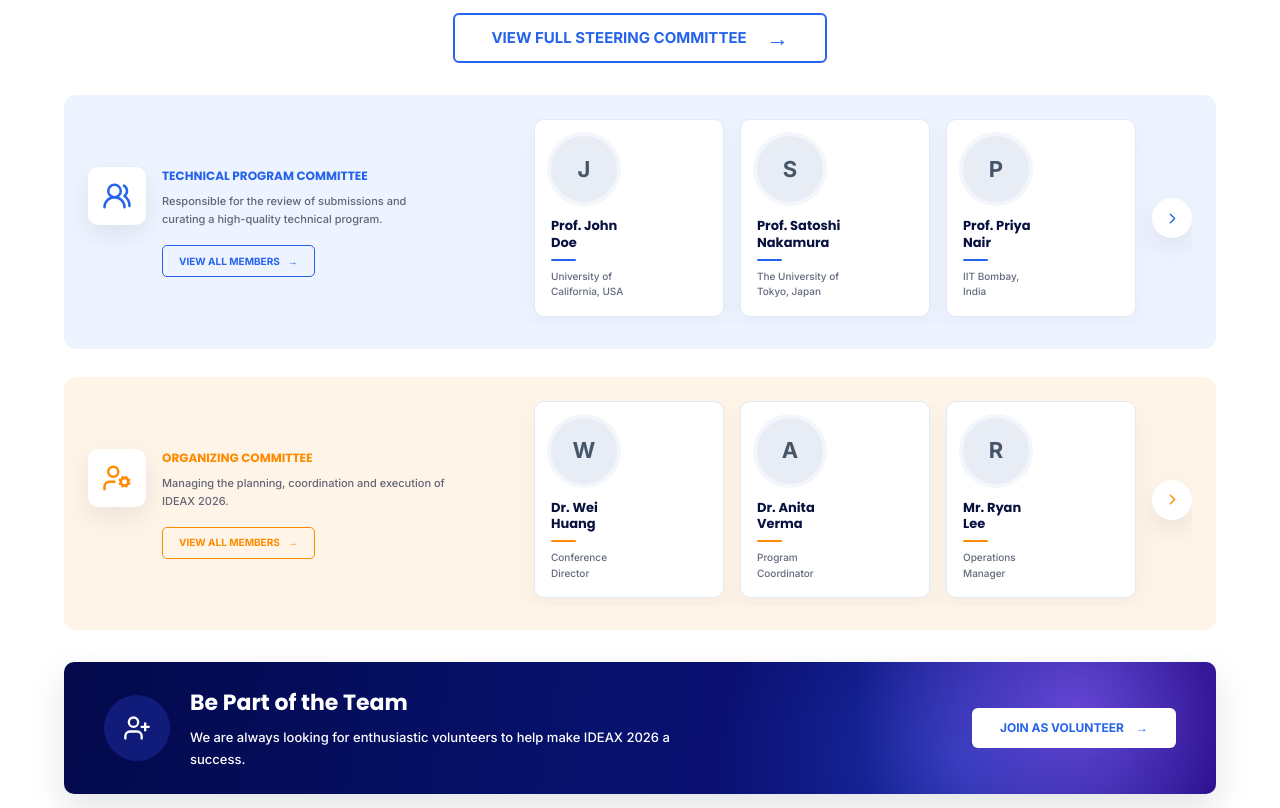
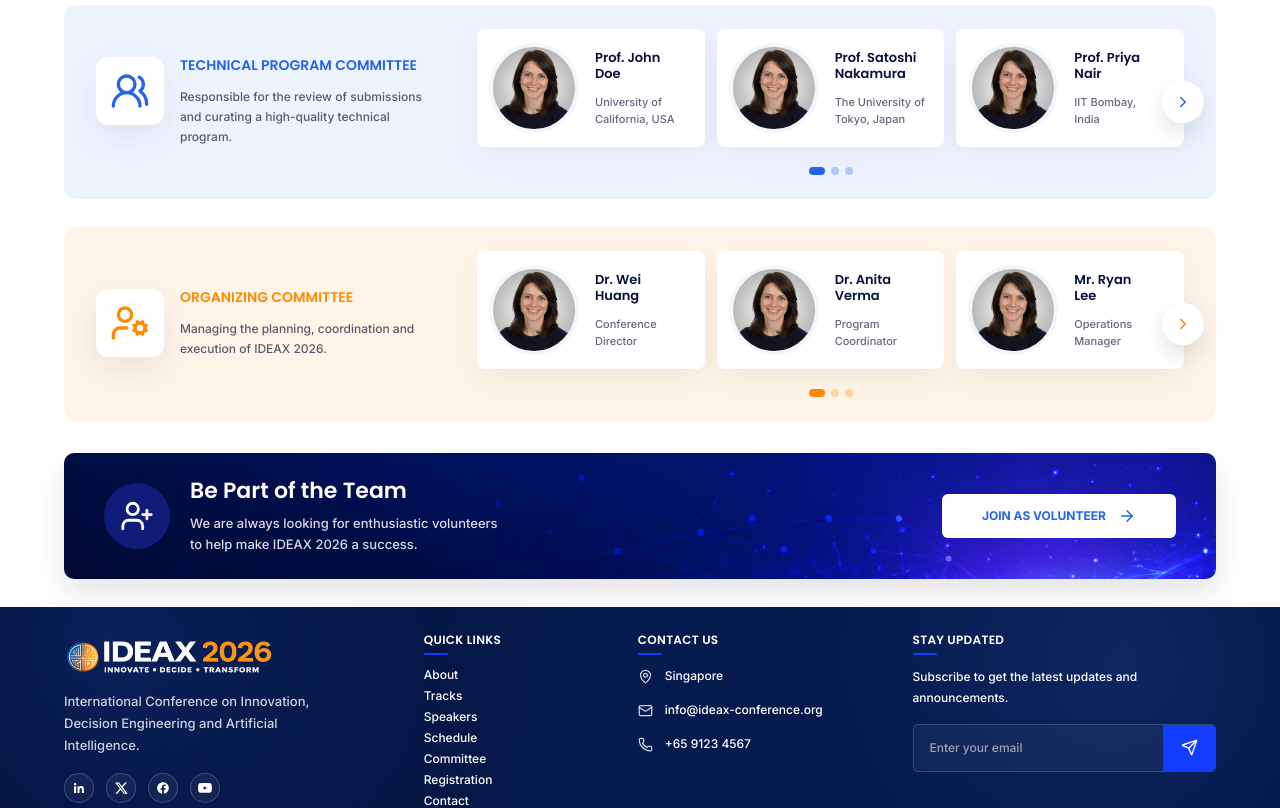
Before and after one commit to Dhanshri-Rc/IDEX-2026, a React (Vite) app: page /committee in a window 1280 px wide. Shown: the part 1060-1868 px from the top of the page. Built offline with nearby package versions, Linux system fonts and the light colour scheme.

Commit message:
refactor: enhance Committee page layout and functionality, add dynamic member display

```diff
--- a/src/pages/Committee.jsx
+++ b/src/pages/Committee.jsx
@@ -1,9 +1,10 @@
-import { Users2, UserCog, ChevronRight, UserPlus } from "lucide-react";
+import { Users2, UserCog, ChevronRight, UserPlus, ArrowRight } from "lucide-react";
 import { Link } from "react-router-dom";
 import { motion } from "framer-motion";
 import committeeHero from "../assets/hero/CommiteBg.png";
 import cta from "../assets/hero/commiteCta.png";
 import profile from "../assets/hero/emly.jpg"
+import { useState } from "react";
 
 const STEERING = [
   { name: "Prof. David\nTan", role: "Chair", org: "National University of\nSingapore, Singapore" },
@@ -25,44 +26,14 @@ const ORGANIZING = [
   { name: "Mr. Ryan\nLee", org: "Operations\nManager" },
 ];
 
-function AvatarCircle({ name, size = "h-[72px] w-[72px]" }) {
-  return (
-    <div className={`${size} shrink-0 overflow-hidden rounded-full bg-[#E8EDF5] ring-4 ring-[#F3F6FA]`}>
-      <div className="flex h-full w-full items-center justify-center text-[22px] font-bold text-slate-600">
-        {name.replace("\n", " ").split(" ")[1]?.[0] || "U"}
-      </div>
-    </div>
-  );
-}
 
-function PersonCard({ name, role, org, bar = "bg-[#2563EB]" }) {
-  return (
-    <motion.div
-      whileHover={{ y: -7, scale: 1.015 }}
-      className="flex min-h-[150px] w-full items-start gap-4 rounded-[10px] border border-[#E1E9F6] bg-white p-4 shadow-[0_8px_26px_rgba(15,23,42,0.04)] transition-all duration-300 hover:border-[#C7D8FF] hover:shadow-[0_18px_40px_rgba(37,99,235,0.13)] sm:w-[190px] sm:flex-col sm:items-start"
-    >
-      <AvatarCircle name={name} size="h-[66px] w-[66px]" />
 
-      <div>
-        <h4 className="whitespace-pre-line text-[13px] font-bold leading-tight text-[#07113F]">
-          {name}
-        </h4>
 
-        <div className={`my-2 h-[2px] w-[25px] rounded-full ${bar}`} />
-
-        {role && (
-          <p className="text-[10px] font-bold text-[#2563EB]">{role}</p>
-        )}
-
-        <p className="mt-1 whitespace-pre-line text-[10px] font-medium leading-[1.55] text-[#1F2A44]/70">
-          {org}
-        </p>
-      </div>
-    </motion.div>
-  );
-}
 
 export default function Committee() {
+
+  const [technicalIndex, setTechnicalIndex] = useState(0);
+const [organizingIndex, setOrganizingIndex] = useState(0);
   return (
     <main className="overflow-hidden bg-white text-[#07113F]">
       {/* HERO */}
@@ -93,11 +64,10 @@ export default function Committee() {
 
       <h1 className="text-[40px] font-[600] leading-none text-black sm:text-[46px] lg:text-[50px]">
         Our{" "} <br />
-        <span className="bg-gradient-to-r from-[#47bef5] to-[#493af3] bg-clip-text text-transparent">
+        <span className="bg-gradient-to-r from-[#2cb2ef] to-[#493af3] bg-clip-text text-transparent">
           Committee
         </span>
       </h1>
-
       <div className="mt-4 flex h-[4px] w-[70px] overflow-hidden rounded-full">
         <span className="w-[55%] bg-[#13B5FF]" />
         <span className="w-[45%] bg-[#FFC21A]" />
@@ -162,7 +132,8 @@ export default function Committee() {
           <div className="flex items-center gap-3">
             <div className="h-[88px] w-[88px] shrink-0 overflow-hidden rounded-full bg-[#E8EDF5] ring-4 ring-[#F3F6FA] transition-transform duration-300 group-hover:scale-105">
               <div className="flex h-full w-full items-center justify-center text-[28px] font-semibold text-slate-600">
-                {m.name.replace("\n", " ").split(" ")[1]?.[0]}
+
+                <img src={profile} alt="" />
               </div>
             </div>
 
@@ -185,12 +156,12 @@ export default function Committee() {
       ))}
     </div>
 
-    <Link
+    {/* <Link
       to="/committee"
       className="mt-10 inline-flex h-[50px] items-center justify-center gap-5 rounded-[6px] border-2 border-[#2563EB] px-9 text-[15px] font-bold uppercase text-[#2563EB] transition-all duration-300 hover:-translate-y-0.5 hover:bg-[#2563EB] hover:text-white hover:shadow-[0_12px_30px_rgba(37,99,235,0.22)]"
     >
       View Full Steering Committee <span className="text-[22px] leading-none">→</span>
-    </Link>
+    </Link> */}
   </div>
 </section>
 
@@ -204,6 +175,8 @@ export default function Committee() {
       color="#2563EB"
       bg="bg-[#EEF4FF]"
       members={TECHNICAL}
+      activeIndex={technicalIndex}
+      setActiveIndex={setTechnicalIndex}
     />
 
     <CommitteeRow
@@ -213,6 +186,8 @@ export default function Committee() {
       color="#FF8A00"
       bg="bg-[#FFF4E8]"
       members={ORGANIZING}
+      activeIndex={organizingIndex}
+      setActiveIndex={setOrganizingIndex}
       orange
     />
   </div>
@@ -227,30 +202,39 @@ export default function Committee() {
     transition={{ duration: 0.55 }}
     className="relative mx-auto flex max-w-[1340px] flex-col items-start justify-between gap-5 overflow-hidden rounded-[10px] px-6 py-6 text-white shadow-[0_14px_35px_rgba(15,23,42,0.12)] sm:flex-row sm:items-center sm:px-10"
   >
-          <div className="absolute inset-0 bg-[linear-gradient(100deg,#03094B_0%,#07126E_48%,#180079_100%)]" />
-          <div className="absolute inset-0 bg-[radial-gradient(circle_at_88%_35%,rgba(139,92,246,.65),transparent_22%),radial-gradient(circle_at_78%_75%,rgba(37,99,235,.45),transparent_28%)]" />
+    <img
+      src={cta}
+      alt="CTA Background"
+      className="absolute inset-0 h-full w-full object-cover object-center"
+    />
 
-          <div className="relative z-10 flex items-center gap-4 sm:gap-5">
-            <span className="flex h-[54px] w-[54px] shrink-0 items-center justify-center rounded-full bg-[#101B7A] sm:h-[66px] sm:w-[66px]">
-              <UserPlus size={28} />
-            </span>
+    <div className="relative z-10 flex w-full items-center gap-4 sm:w-auto sm:gap-5">
+      <motion.span
+        whileHover={{ scale: 1.1 }}
+        className="flex h-[54px] w-[54px] shrink-0 items-center justify-center rounded-full bg-[#101B7A] sm:h-[66px] sm:w-[66px]"
+      >
+        <UserPlus size={28} className="text-white sm:h-[34px] sm:w-[34px]" />
+      </motion.span>
 
       <div>
-              <h3 className="text-[19px] font-bold sm:text-[22px]">
+        <h3 className="text-[20px] font-semibold leading-tight sm:text-[22px]">
           Be Part of the Team
         </h3>
-              <p className="mt-2 max-w-[520px] text-[12px] font-medium leading-relaxed text-white/82 sm:text-[13px]">
-                We are always looking for enthusiastic volunteers to help make
-                IDEAX 2026 a success.
+
+        <p className="mt-2 max-w-[560px] text-[12px] font-medium leading-relaxed text-white/85 sm:text-[13px]">
+          We are always looking for enthusiastic volunteers
+          <br className="hidden sm:block" />
+          to help make IDEAX 2026 a success.
         </p>
       </div>
     </div>
 
     <Link
       to="/registration"
-            className="relative z-10 inline-flex h-[40px] w-full items-center justify-center gap-3 rounded-[6px] bg-white px-7 text-[12px] font-bold uppercase text-[#2563EB] transition hover:bg-[#FFC21A] hover:text-[#07113F] sm:w-auto"
+      className="relative z-10 inline-flex h-[44px] w-full items-center justify-center gap-3 rounded-[6px] bg-white px-8 text-[12px] font-bold uppercase text-[#2563EB] transition-all duration-300 hover:-translate-y-1 hover:bg-[#FFC21A] hover:text-[#07113F] sm:w-auto sm:px-10"
     >
-            Join as Volunteer <span>→</span>
+      Join as Volunteer
+      <ArrowRight size={18}/>
     </Link>
   </motion.div>
 </section>
@@ -258,52 +242,117 @@ export default function Committee() {
   );
 }
 
-function CommitteeRow({ icon: Icon, title, desc, color, bg, members, orange }) {
+function CommitteeRow({
+  icon: Icon,
+  title,
+  desc,
+  color,
+  bg,
+  members,
+  activeIndex,
+  setActiveIndex,
+  orange,
+}) {
+  const visibleMembers = [
+    ...members.slice(activeIndex),
+    ...members.slice(0, activeIndex),
+  ];
+
+  const nextSlide = () => {
+    setActiveIndex((prev) => (prev + 1) % members.length);
+  };
+
   return (
     <motion.div
       initial={{ opacity: 0, y: 24 }}
       whileInView={{ opacity: 1, y: 0 }}
       viewport={{ once: true }}
-      className={`rounded-[12px] ${bg} p-5 sm:p-6`}
+      transition={{ duration: 0.55, ease: "easeOut" }}
+      className={`rounded-[12px] ${bg} px-5 py-6 sm:px-7 lg:px-8`}
     >
-      <div className="flex flex-col gap-5 lg:flex-row lg:items-center">
-        <div className="flex gap-4 lg:w-[360px]">
-          <span className="flex h-[58px] w-[58px] shrink-0 items-center justify-center rounded-[10px] bg-white shadow-[0_10px_25px_rgba(15,23,42,.08)]">
-            <Icon size={30} style={{ color }} />
+      <div className="flex flex-col gap-4 lg:flex-row lg:items-center">
+        <div className="flex flex-col gap-4 sm:flex-row lg:w-[365px] lg:shrink-0">
+          <span className="flex h-[68px] w-[68px] shrink-0 items-center justify-center rounded-[12px] bg-white shadow-[0_12px_30px_rgba(15,23,42,0.08)]">
+            <Icon size={40} strokeWidth={2} style={{ color }} />
           </span>
 
-          <div>
-            <h3 className="text-[12px] font-bold uppercase" style={{ color }}>
+          <div className="text-left">
+            <h3
+              className="text-[14px] font-semibold uppercase leading-tight"
+              style={{ color }}
+            >
               {title}
             </h3>
-            <p className="mt-2 text-[11px] font-medium leading-relaxed text-[#1F2A44]/70">
+
+            <p className="mt-3 max-w-[260px] text-[12px] font-medium leading-[1.7] text-[#1F2A44]/75">
               {desc}
             </p>
 
-            <Link
+            {/* <Link
               to="/committee"
-              className="mt-4 inline-flex h-[32px] items-center gap-2 rounded-[5px] border px-4 text-[10px] font-bold uppercase transition hover:text-white"
+              className="mt-4 inline-flex h-[34px] items-center gap-3 rounded-[5px] border px-4 text-[10px] font-bold uppercase transition-all duration-300 hover:-translate-y-0.5 hover:bg-white"
               style={{ borderColor: color, color }}
             >
-              View All Members <span>→</span>
-            </Link>
+              View All Members <span className="text-[15px]">→</span>
+            </Link> */}
           </div>
         </div>
 
-        <div className="flex flex-1 gap-4 overflow-x-auto pb-2 lg:justify-end">
-          {members.map((m) => (
-            <div key={m.name} className="min-w-[190px]">
-              <PersonCard
-                name={m.name}
-                org={m.org}
-                bar={orange ? "bg-[#FF8A00]" : "bg-[#2563EB]"}
+        <div className="relative flex-1">
+          <motion.div
+            key={activeIndex}
+            initial={{ opacity: 0, x: 24 }}
+            animate={{ opacity: 1, x: 0 }}
+            transition={{ duration: 0.45 }}
+            className="grid grid-cols-1 gap-3 sm:grid-cols-2 xl:grid-cols-3"
+          >
+            {visibleMembers.slice(0, 3).map((m, index) => (
+              <motion.div
+                key={`${m.name}-${activeIndex}`}
+                initial={{ opacity: 0, y: 18 }}
+                animate={{ opacity: 1, y: 0 }}
+                transition={{ duration: 0.4, delay: index * 0.05 }}
+                whileHover={{ y: -6, scale: 1.015 }}
+                className="flex min-h-[118px] items-center gap-5 rounded-[8px] bg-white px-4 py-4 shadow-[0_10px_28px_rgba(15,23,42,0.05)] transition-all duration-300 hover:shadow-[0_18px_40px_rgba(37,99,235,0.12)]"
+              >
+                <div className="h-[82px] w-[82px] shrink-0 overflow-hidden rounded-full bg-[#E8EDF5] ring-4 ring-[#F3F6FA]">
+                  <div className="flex h-full w-full items-center justify-center text-[24px] font-bold text-slate-600">
+                    <img src={profile} alt="" />
+                  </div>
+                </div>
+
+                <div>
+                  <h4 className="whitespace-pre-line text-[13px] font-semibold leading-tight text-[#07113F]">
+                    {m.name}
+                  </h4>
+                  <p className="mt-3 whitespace-pre-line text-[11px] font-medium leading-[1.5] text-[#1F2A44]/70">
+                    {m.org}
+                  </p>
+                </div>
+              </motion.div>
+            ))}
+          </motion.div>
+
+          <button
+            type="button"
+            onClick={nextSlide}
+            className="absolute -right-5 top-1/2 hidden h-[42px] w-[42px] -translate-y-1/2 items-center justify-center rounded-full bg-white shadow-[0_10px_25px_rgba(15,23,42,0.12)] transition-all duration-300 hover:scale-110 sm:flex"
+          >
+            <ChevronRight size={18} style={{ color }} />
+          </button>
+
+          <div className="mt-5 flex justify-center gap-1.5">
+            {members.map((_, i) => (
+              <button
+                key={i}
+                onClick={() => setActiveIndex(i)}
+                className={`h-2 rounded-full transition-all duration-300 ${
+                  i === activeIndex ? "w-4" : "w-2 opacity-30"
+                }`}
+                style={{ backgroundColor: color }}
               />
+            ))}
           </div>
-          ))}
-
-          <button className="hidden h-10 w-10 shrink-0 items-center justify-center self-center rounded-full bg-white shadow-[0_10px_25px_rgba(15,23,42,.08)] transition hover:scale-110 sm:flex">
-            <ChevronRight size={17} style={{ color }} />
-          </button>
         </div>
       </div>
     </motion.div>
```
Lines whose indentation alone changed are shown as unchanged.
